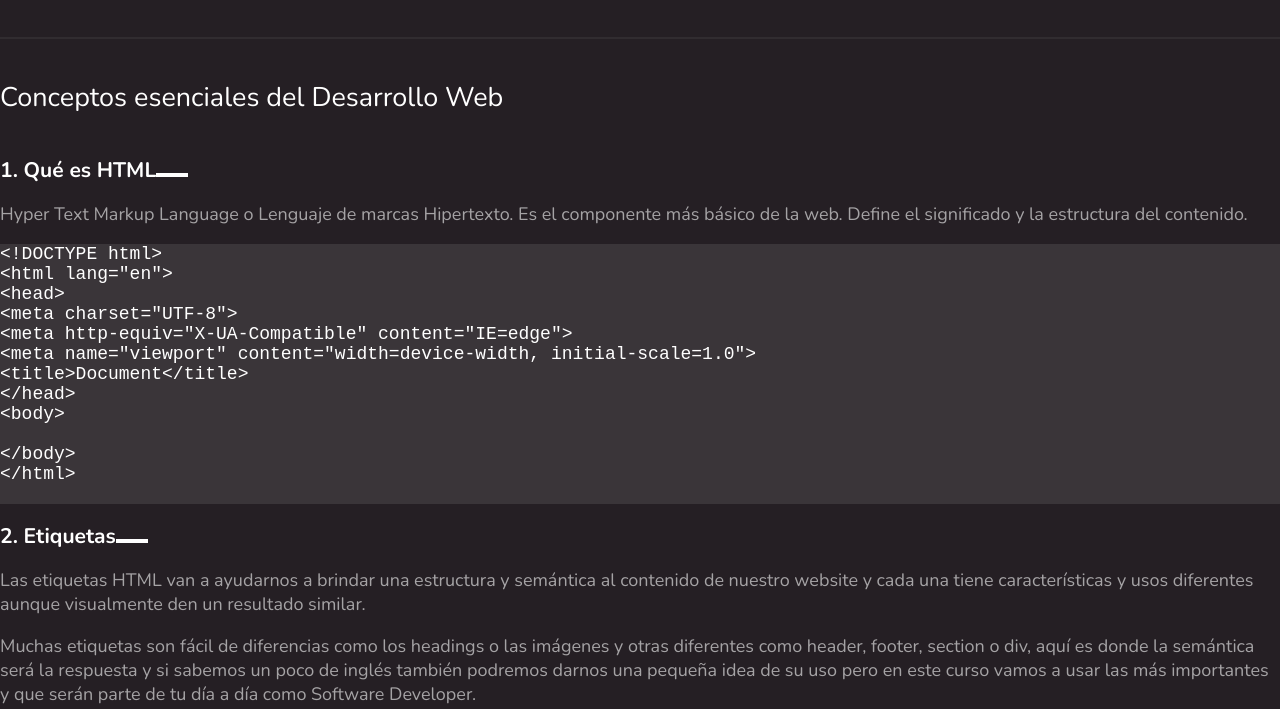
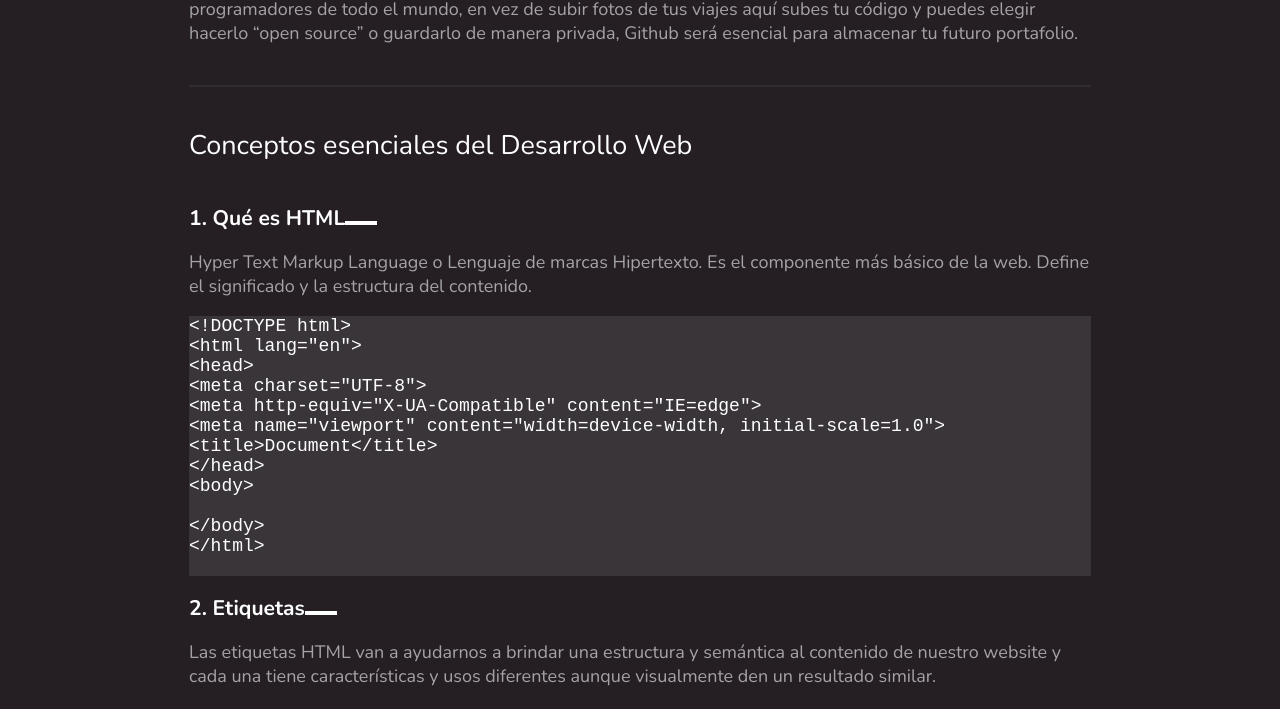
Before and after one commit to carloshparedes/html-and-css-essentials, a plain HTML site: page index.html in a window 1280 px wide. Shown: the part 1841-2550 px from the top of the page. Drawn offline with nearby package versions, Linux system fonts and the light colour scheme.

Commit message:
Tamaños / wrapper CSS Logical Properties and Values

```diff
--- a/css/styles-logical.css
+++ b/css/styles-logical.css
@@ -82,6 +82,7 @@ p {
 .section-content img {
   display: block;
   margin-block-start: 40px;
+  max-inline-size: 100%;
 }
 
 .section-content {
@@ -103,3 +104,15 @@ p {
   height: 4px;
   background-color: var(--white30);
 }
+
+.main {
+
+}
+
+.wrapper {
+  max-inline-size: 902px;
+  margin: auto;
+}
+
+.main-content {
+}
```
